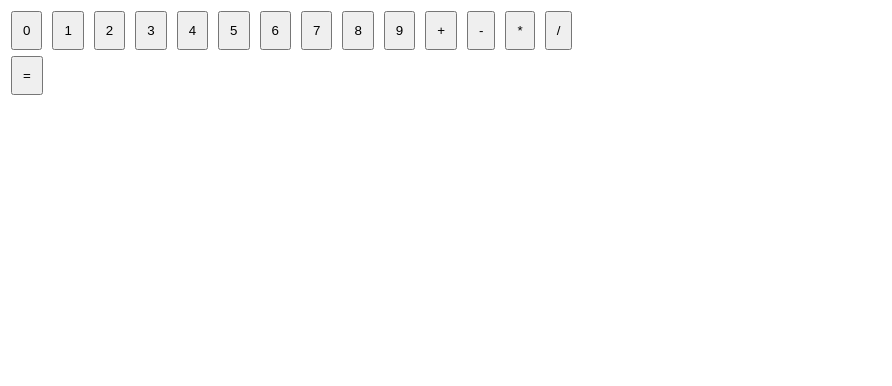
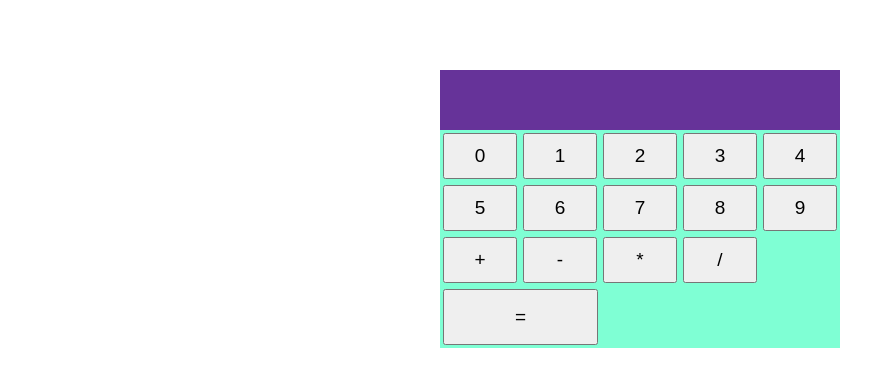
Before and after one commit to yeasin-hossain/JSCalculator, a plain HTML site: page index.html in a window 1280 px wide. Shown: the whole page, without its empty margins (0-892 px from the left). Drawn offline with Linux system fonts and the light colour scheme.

Commit message:
add some style

```diff
--- a/index.html
+++ b/index.html
@@ -8,13 +8,36 @@
 			button {
 				padding: 10px;
 				margin: 3px;
+				cursor: pointer;
+				font-size: 19px;
 			}
 		</style>
 	</head>
 	<body>
-		<main>
-			<div class="output"></div>
-			<div class="calculator">
+		<main
+			style="
+				width: 400px;
+				display: block;
+				margin: auto;
+				background-color: aquamarine;
+				margin-top: 70px;
+			"
+		>
+			<div
+				class="output"
+				style="
+					height: 50px;
+					background-color: rebeccapurple;
+					color: white;
+					font-size: 22px;
+					font-weight: 600;
+					padding: 5px;
+				"
+			></div>
+			<div
+				class="calculator"
+				style="display: grid; grid-template-columns: 80px 80px 80px 80px 80px"
+			>
 				<button>0</button>
 				<button>1</button>
 				<button>2</button>
@@ -31,7 +54,7 @@
 				<button>*</button>
 				<button>/</button>
 			</div>
-			<button class="result">=</button>
+			<button class="result" style="padding: 15px 70px">=</button>
 		</main>
 
 		<script src="app.js"></script>
```
Also changed, not shown: app.js (+6 -2 lines).
